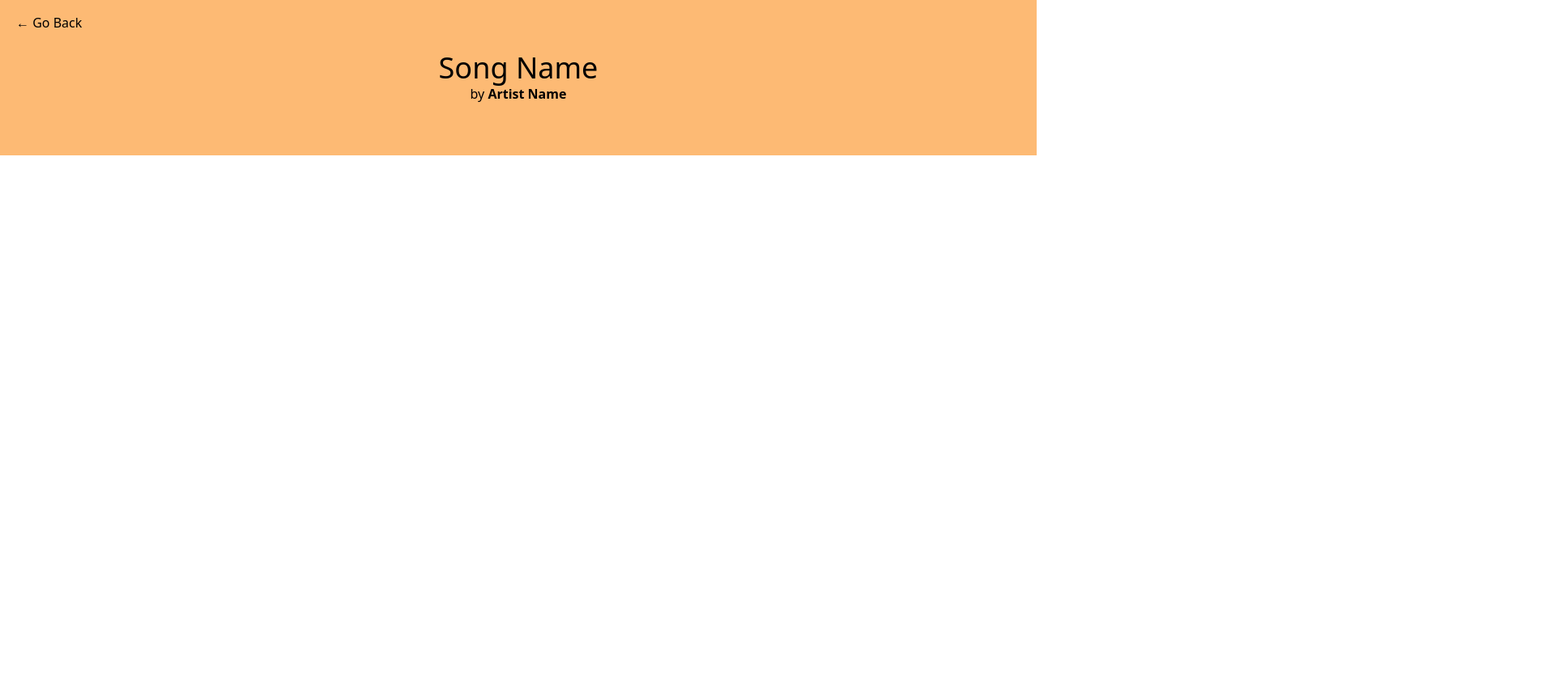
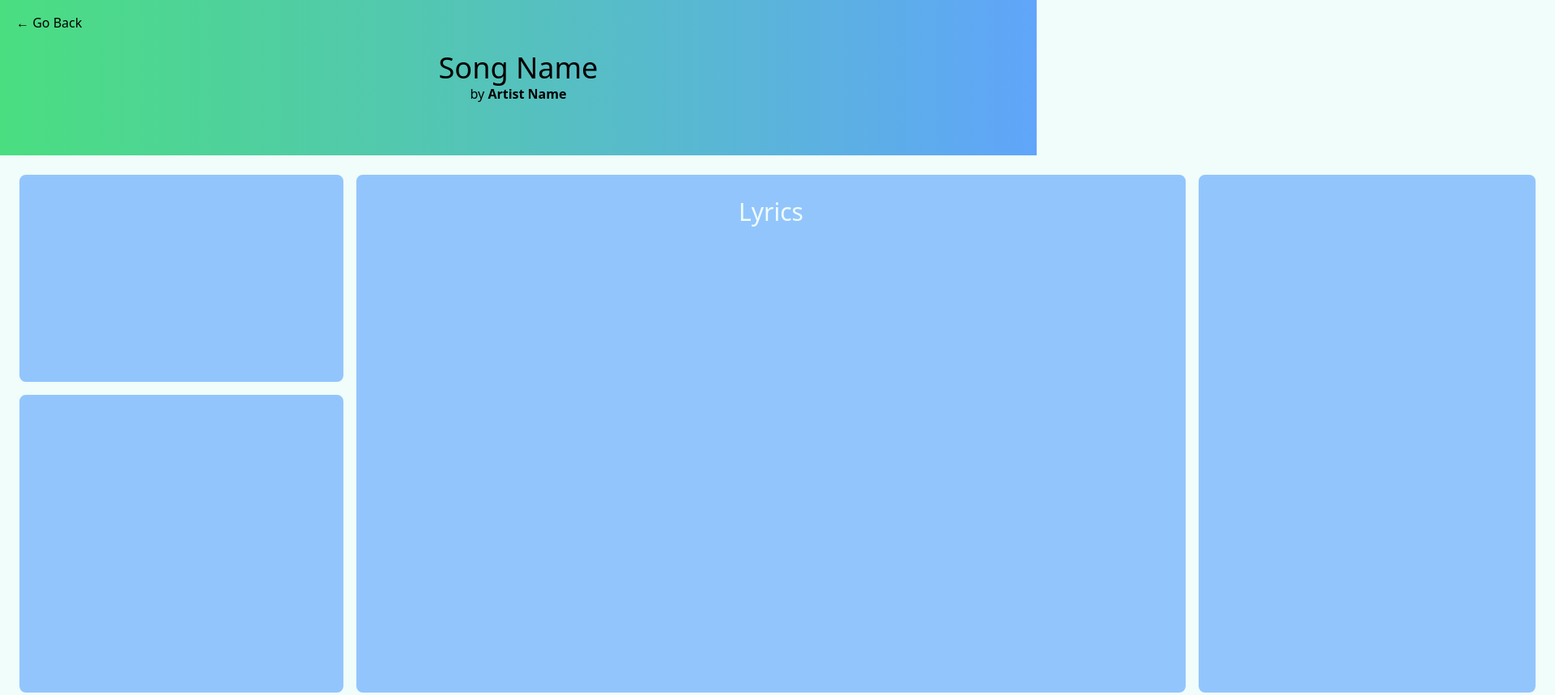
Before and after one commit to fairleyv/Music2Me, a website: page dist/resultsPage.html in a window 1280 px wide. Shown: the whole page at 81% size, 1920 px wide, since content can reach past the window. Before the commit the page ends 800 px from the top, so only its background shows below. Drawn offline with nearby package versions, Linux system fonts and the light colour scheme; files that its build step writes are made by us from their sources.

Commit message:
result page styling

```diff
--- a/dist/resultsPage.html
+++ b/dist/resultsPage.html
@@ -7,22 +7,25 @@
     <script src="https://cdn.tailwindcss.com"></script>
     <title>music2Me Song Page</title>
 </head>
-<body>
-    <header class="bg-orange-300 h-48 flex flex-col items-center justify-center">
+<body class="bg-teal-50">
+    <header class="bg-gradient-to-r from-green-400 to-blue-400 h-48 flex flex-col items-center justify-center">
         <div id="back-button" class="absolute top-4 left-5 hover:underline cursor-pointer">&#x2190 Go Back</div>
         <h1 id="song-name" class="text-4xl">Song Name</h1>
         <h2 id="artist">by <span class="font-semibold">Artist Name</span></h2>
     </header>
 
-    <main>
-        <aside>
-            <div id="player"></div>
-            <div id="bookmarks"></div>
+    <main class="flex flex-row">
+        <aside class="flex flex-col">
+            <div id="player" class="bg-blue-300 border-solid border-4 border-blue-300 rounded-lg h-[16rem] w-[25rem] m-6 mb-4 mr-0 "></div>
+            <div id="bookmarks" class="bg-blue-300 border-solid border-4 border-blue-300 rounded-lg h-[23rem] w-[25rem] m-6 mt-0 mr-0 " ></div>
         </aside>
 
-        <section id="center-block">
-            <div id="lyrics"></div>
-            <div id="comments"></div>
+        <section id="center-block" class="flex flex-row">
+            <div id="lyrics" class="bg-blue-300 border-solid border-4 border-blue-300 rounded-lg h-[40rem] w-[64rem] m-6 mx-4 flex flex-col items-center">
+                <h2 class="text-3xl mt-6 text-teal-50">Lyrics</h2>
+                <p> </p>
+            </div>
+            <div id="comments" class="bg-blue-300 border-solid border-4 border-blue-300 rounded-lg h-[40rem] w-[26rem] m-6 mb-4 ml-0 "></div>
         </section>
     </main>
 
```
